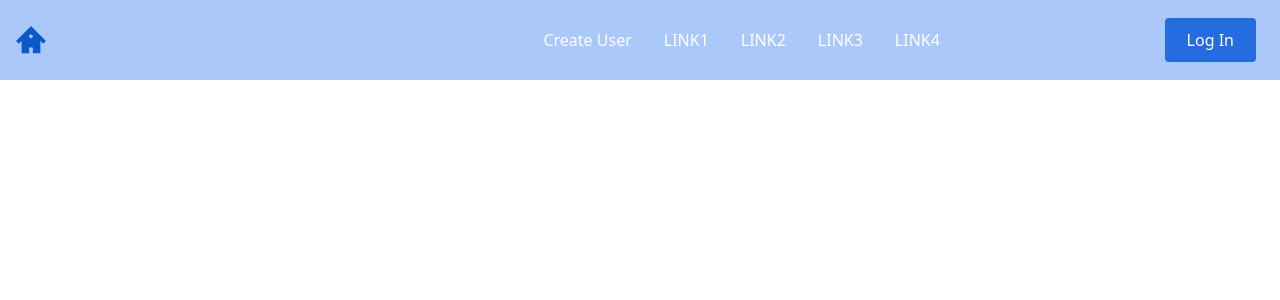
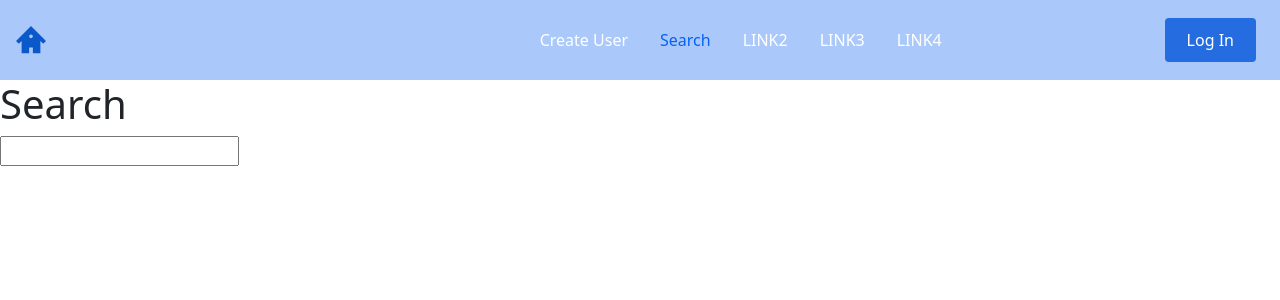
Before and after one commit to Meihong117/Static-Web-App-1, a React (Create React App) app: page /search in a window 1280 px wide. Shown: the top 300 px of the page. Built offline with nearby package versions, Linux system fonts and the light colour scheme.

Commit message:
add search

```diff
--- a/src/App.js
+++ b/src/App.js
@@ -7,6 +7,7 @@ import PostUser from './components/PostUser';
 import Login from './components/Login';
 import NavBar from './components/NavBar/NavBar';
 import SideBar from './components/NavBar/SideBar';
+import Search from './components/Search';
 
 function App() {
   const [isOpen, setIsOpen] = useState(false)
@@ -24,6 +25,7 @@ function App() {
         <Route path="/user/:id" element={<GetSpecificUrs />}/>
         <Route path="/postuser" element={<PostUser />}/>
         <Route path="/login" element={<Login />}/>
+        <Route path="/search" element={<Search />}/>
       </Routes>
    </Router>
   );
--- a/src/components/GetUsers.js
+++ b/src/components/GetUsers.js
@@ -21,6 +21,7 @@ const GetUsers = () => {
     const [currentPage, setCurrentPage]=useState(1);
     const [postsPerPage, setPostsPerPage]=useState(3);
     const [openModal, setOpenModal] = useState(false);
+
 
     useEffect(()=>{
         getAllUsers()
@@ -104,6 +105,7 @@ const GetUsers = () => {
             <h3 className='title'>All Users: </h3>
             <div className="container" >
                 <div className='row m-2' >
+                    {/* GET /users */}
                     {currentPosts && currentPosts.map((i, index)=>(
                         <div className='col-sm-6 col-md-4 v my-2' key={i.id}>
                             <div className="card shadow-sm w-100" key={i.id} style={{minHeight:225}}>
@@ -123,7 +125,7 @@ const GetUsers = () => {
                                     <BsFillTrashFill type='button' className='bsFillTrashFill' onClick={()=>deleteUser(i.id)}/>
                                 </div>
 
-                                {/* modal */}
+                                {/* modal to update user*/}
                                 <Modal show={openModal} onHide={handleClose}>
                                     <Modal.Header closeButton>
                                         <Modal.Title>Update User</Modal.Title>
--- a/src/components/NavBar/NavBar.js
+++ b/src/components/NavBar/NavBar.js
@@ -16,7 +16,7 @@ const NavBar = ({toggle}) => {
 
                 <NavMenue>
                     <NavLink to="/postuser" >Create User</NavLink>
-                    <NavLink to="/" >LINK1</NavLink>
+                    <NavLink to="/search" >Search</NavLink>
                     <NavLink to="/" >LINK2</NavLink>
                     <NavLink to="/" >LINK3</NavLink>
                     <NavLink to="/" >LINK4</NavLink>
--- /dev/null
+++ b/src/components/Search.js
@@ -0,0 +1,40 @@
+import {React, useState} from 'react'
+
+const Search = () => {
+    const [name,setName]= useState([])
+    const [check,seCheck]=useState(false)
+    function search(name){
+        fetch(`https://travel-functionapp.azurewebsites.net/api/name/${name}`,{
+            method:'GET',
+        })
+        .then(res=>res.json())
+        .then((data)=>{
+            if(data.length>0){
+                setName(data)
+                seCheck(false)
+            }else{
+                seCheck(true)
+                setName(null)
+            }
+            })
+        }
+
+    return (
+        <div>
+            <h1>Search</h1>
+            <input type="text" onChange={(e)=>search(e.target.value)} />
+            {name && name.map(i=>(
+                <div key={i.id}>
+                    <p>{i.id}</p>
+                    <p>{i.name}</p>
+                    <p>{i.familyname}</p>
+                </div>
+                ))
+            }
+            {check?<p>data not found</p>:null}
+
+        </div>
+    )
+}
+
+export default Search
```
